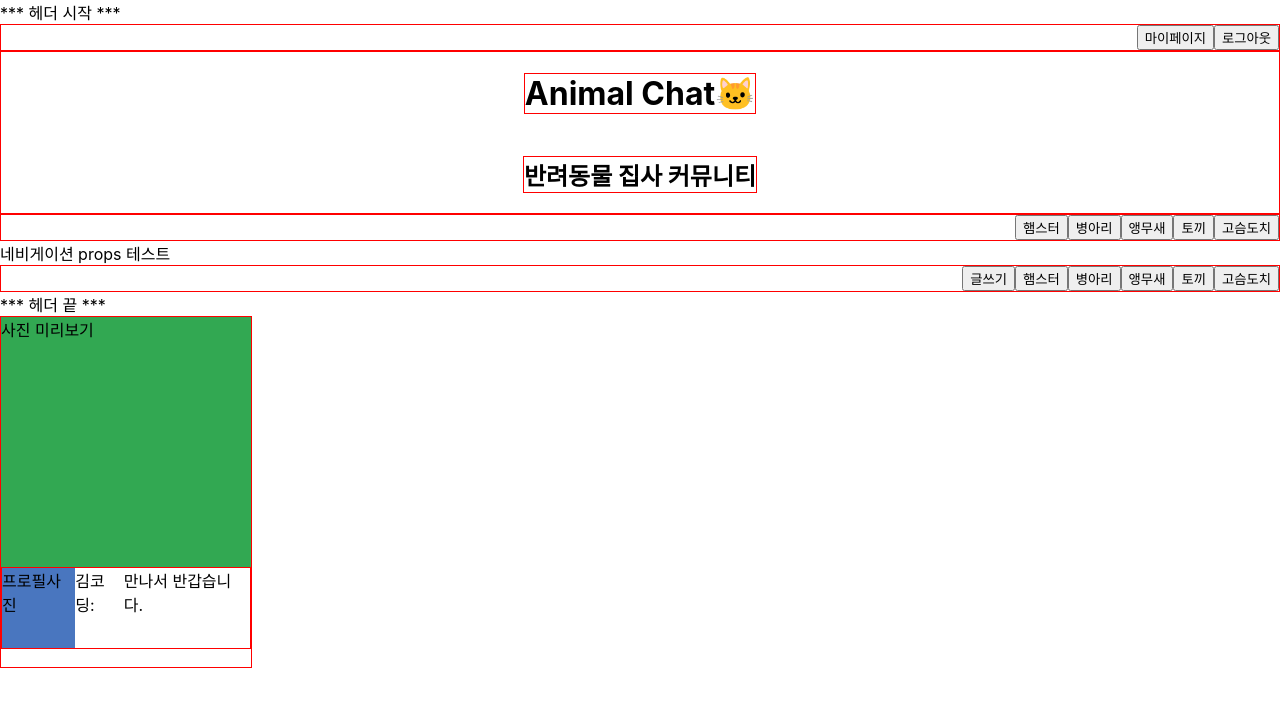
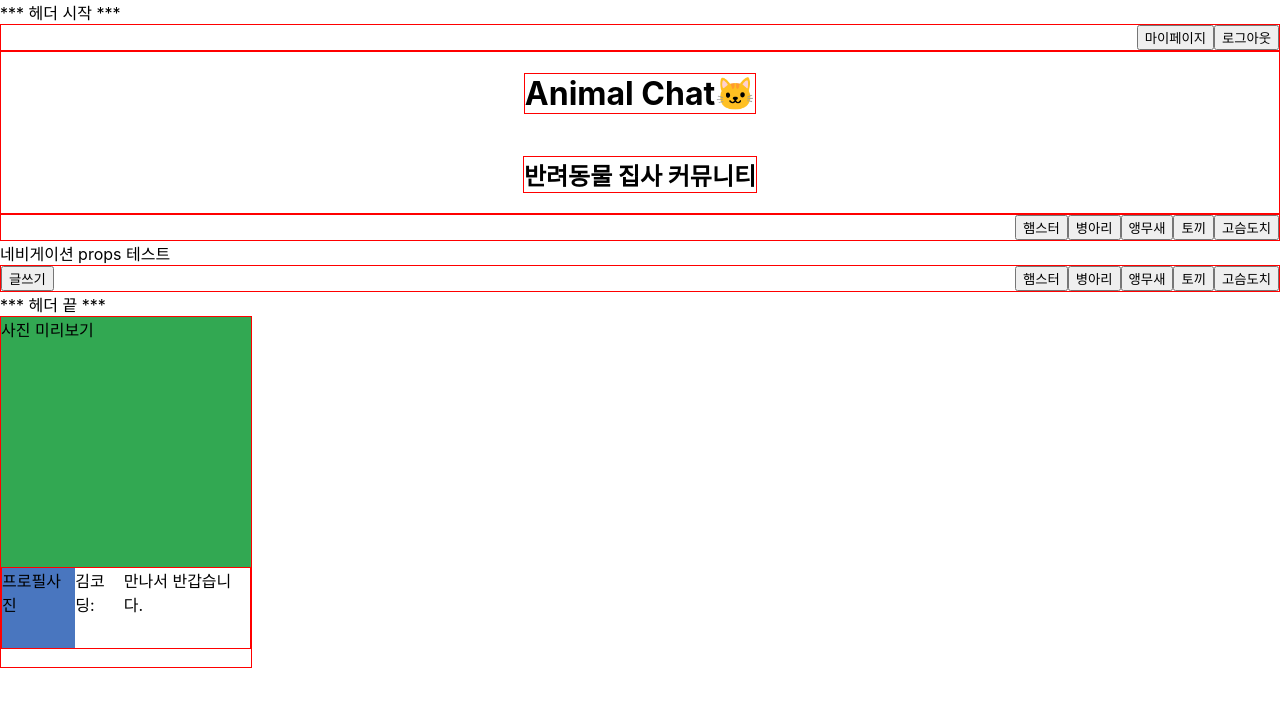
Before and after one commit to emily-hong/AnimalChat, a React (Create React App) app in the folder client/: page / in a window 1280 px wide. Shown: the top 706 px of the page. Built offline with nearby package versions, Linux system fonts and the light colour scheme.

Commit message:
feat: 네비게이션 컴포넌트에 글쓰기 버튼 표시용 props 지정

```diff
--- a/client/src/components/Navigation.js
+++ b/client/src/components/Navigation.js
@@ -3,26 +3,35 @@ export default function Navigation({ isWriteButton }) {
   // css styles
   const borderRed = { border: '1px solid red' };
   const flex = { display: 'flex' };
-  const alignLeft = {
-    justifyContent: 'flex-end',
-    alignItems: 'center'
-  };
+  const seperateButtonGroups = { justifyContent: 'space-between' }
+  // const alignLeft = {
+  //   justifyContent: 'flex-end',
+  //   alignItems: 'center'
+  // };
+  // const alignRight = {
+  //   justifyContent: 'flex-start',
+  //   alignItems: 'center'
+  // };
 
   return (
     <div className="navigation">
-      <div className="headerBoards" style={{...flex, ...alignLeft, ...borderRed}}>
-        {/* 게시판별 링크 연결 */}
-        {
-          isWriteButton ?
-            <button className="board">글쓰기</button>
-          :
-            null
-        }
-        <button className="board">햄스터</button>
-        <button className="board">병아리</button>
-        <button className="board">앵무새</button>
-        <button className="board">토끼</button>
-        <button className="board">고슴도치</button>
+      <div className="headerBoards" style={{...flex, ...seperateButtonGroups, ...borderRed}}>
+        <div className="writeButtonSpace">
+          {
+            isWriteButton ?
+              <button className="board writeButton">글쓰기</button>
+            :
+              null
+          }
+        </div>
+
+        <div className="animalBoards">
+          <button className="boardButton">햄스터</button>
+          <button className="boardButton">병아리</button>
+          <button className="boardButton">앵무새</button>
+          <button className="boardButton">토끼</button>
+          <button className="boardButton">고슴도치</button>
+        </div>
       </div>
     </div>
   );
```
